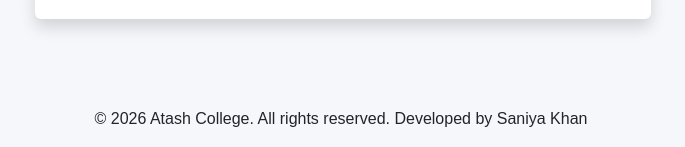
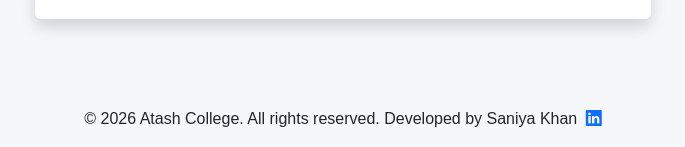
Before and after one commit to Saniya-khan26/College_attendance_system, a Flask app: page /admin/classes/add in a window 1280 px wide. Shown: the part 757-904 px from the top of the page, without its empty margins (297-982 px from the left). Run offline with Flask 3, Linux system fonts and the light colour scheme; the visitor is signed in with stand-in values (Sample User, id 1); data that the repository does not hold is empty.

Commit message:
Add LinkedIn icon

```diff
--- a/templates/base.html
+++ b/templates/base.html
@@ -19,7 +19,11 @@
         href="https://cdn.jsdelivr.net/npm/bootstrap@5.3.3/dist/css/bootstrap.min.css"
         rel="stylesheet"
     >
-
+<!-- Bootstrap Icons -->
+<link
+    rel="stylesheet"
+    href="https://cdn.jsdelivr.net/npm/bootstrap-icons@1.11.3/font/bootstrap-icons.min.css"
+>
     <!-- Main Responsive CSS -->
     <link
         rel="stylesheet"
```
